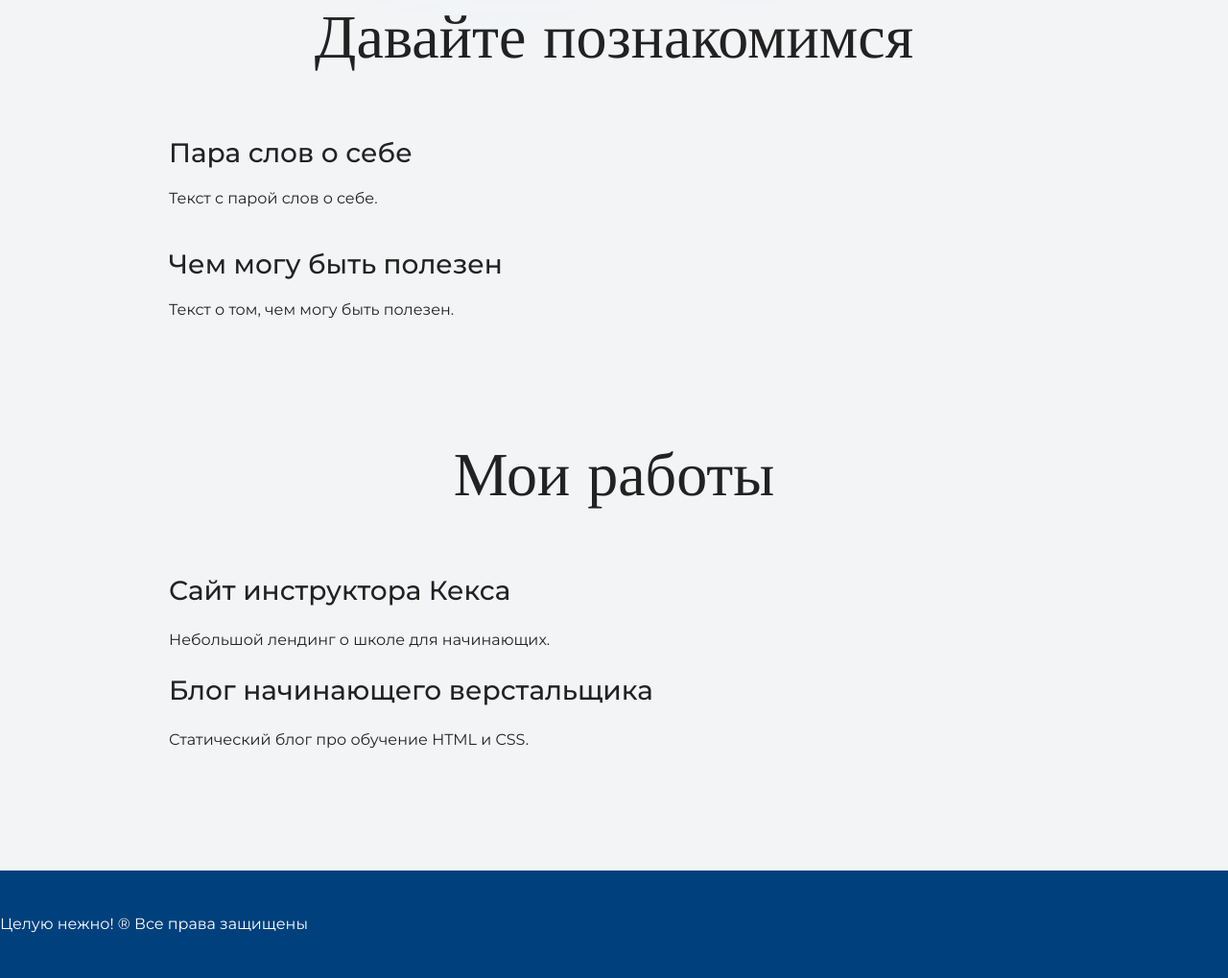
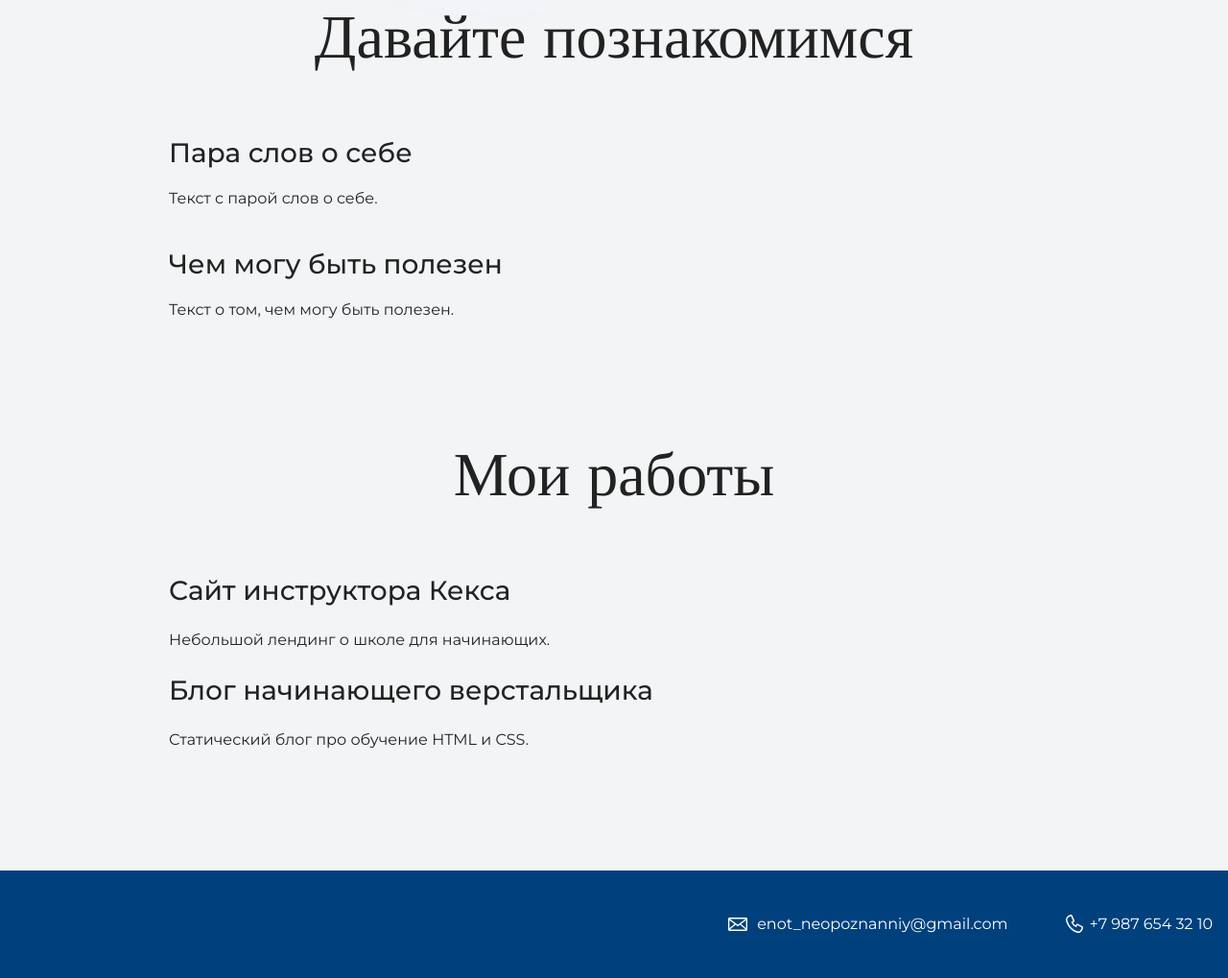
Before and after one commit to 123nightfox321/site, a plain HTML site: page index.html in a window 1280 px wide. Shown: the part 1033-2052 px from the top of the page at 96% size. Drawn offline with nearby package versions, Linux system fonts and the light colour scheme.

Commit message:
photo podval

```diff
--- a/index.html
+++ b/index.html
@@ -45,8 +45,11 @@
       </div>
     </section>
 
-    <footer class="page-footer">
-      Целую нежно! &reg; Все права защищены
-    </footer>
+   <footer class="page-footer">
+    <div class="container">
+      <a class="footer-email" href="mailto:enot_neopoznanniy@gmail.com">enot_neopoznanniy@gmail.com</a>
+     <a class="footer-phone" href="tel:+79876543210">+7 987 654 32 10</a>
+    </div>
+  </footer>
   </body>
 </html>
```
